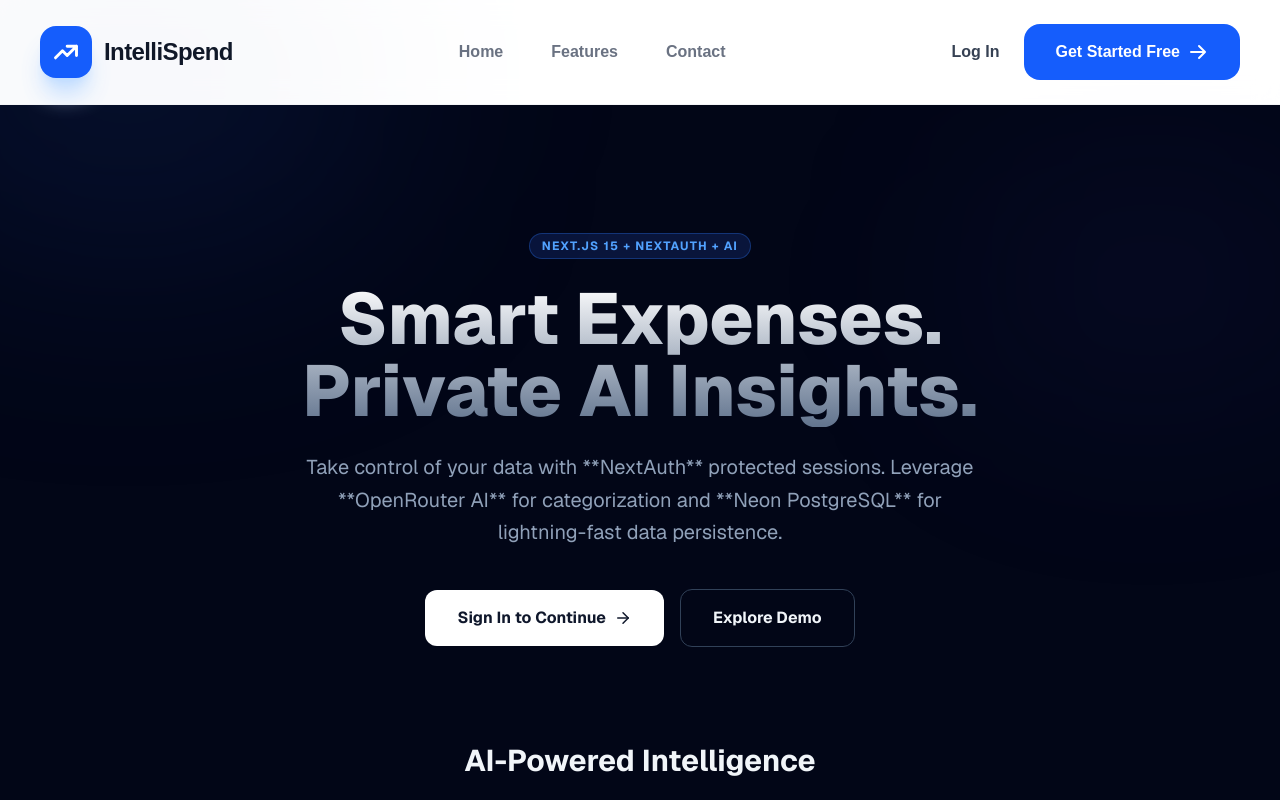
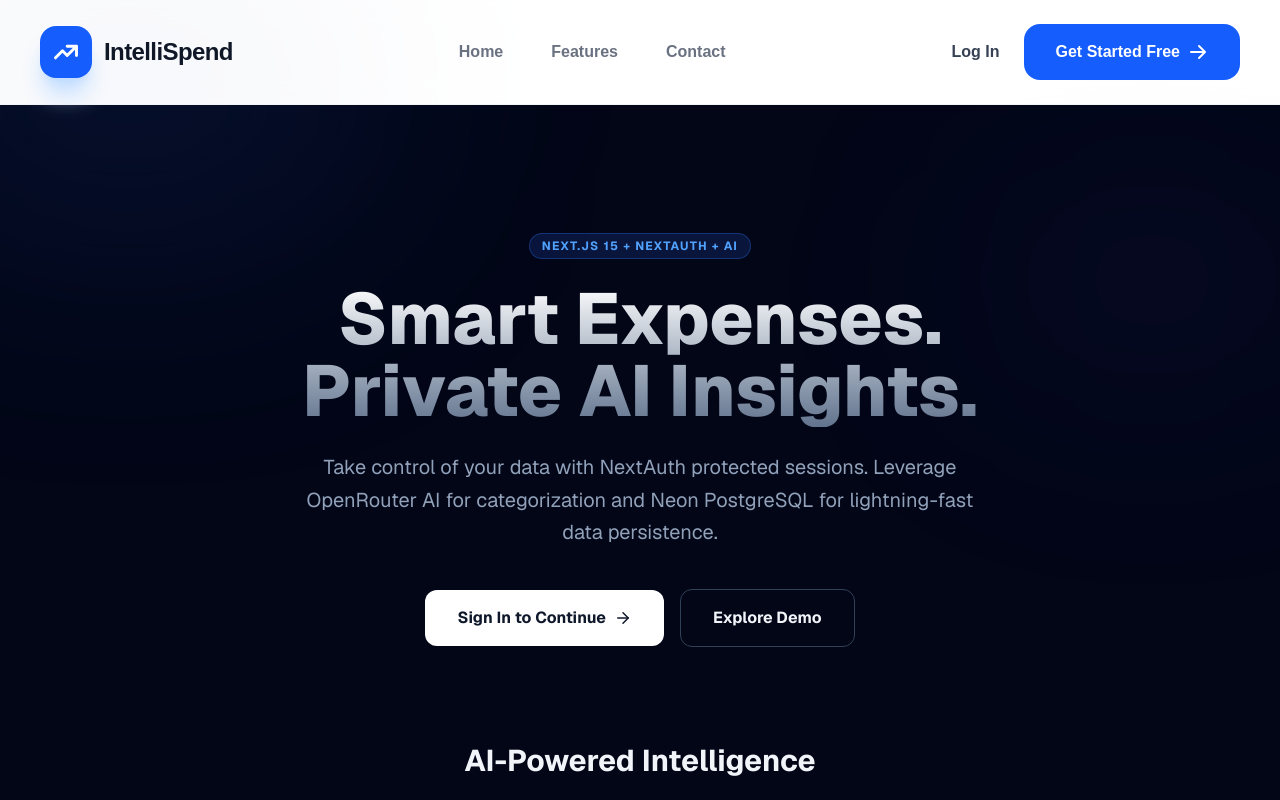
Before and after one commit to akshatXD-hash/IntelliSpend, a Next.js app: page / in a window 1280 px wide. Shown: the top 800 px of the page. Built offline with nearby package versions, Linux system fonts and the light colour scheme; no server answers.

Commit message:
Changes in home page

```diff
--- a/app/components/Guest.tsx
+++ b/app/components/Guest.tsx
@@ -51,8 +51,8 @@ const Guest = () => {
             Smart Expenses. <br /> Private AI Insights.
           </h1>
           <p className="text-slate-400 text-lg md:text-xl max-w-2xl mx-auto mb-10 leading-relaxed">
-            Take control of your data with **NextAuth** protected sessions.
-            Leverage **OpenRouter AI** for categorization and **Neon PostgreSQL** for lightning-fast data persistence.
+            Take control of your data with NextAuth protected sessions.
+            Leverage OpenRouter AI for categorization and Neon PostgreSQL for lightning-fast data persistence.
           </p>
           <div className="flex flex-col sm:flex-row items-center justify-center gap-4">
             <button className="flex items-center gap-2 bg-white text-slate-900 px-8 py-4 rounded-xl font-bold hover:bg-blue-50 transition-all group">
```
